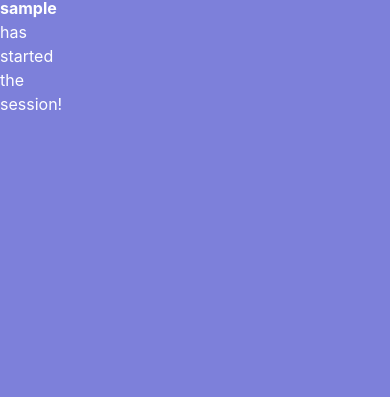
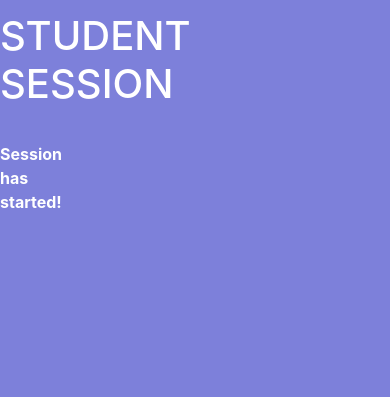
Before and after one commit to alexagomez/quick-tutor-project, a Django app: page /studentsession in a window 390 px wide. Shown: the part 447-844 px from the top of the page. Run offline with Django 3.2, Linux system fonts and the light colour scheme; a user stored in the database is signed in; tables that the repository leaves empty hold one stand-in row (values such as "Sample post"); some libraries are stand-ins or nearby versions.

Commit message:
Made tutor and student session page demos compatible with Brandie's updates

```diff
--- a/QuickTutor/models.py
+++ b/QuickTutor/models.py
@@ -21,21 +21,24 @@ class Student(models.Model):
     accepted = models.IntegerField(default=0)
 
 class StudentRequest(models.Model):
-     # form information
-     #courseName = models.OneToOneField(Course, on_delete=models.CASCADE)
-     header = models.CharField(max_length=100, default='')
-     description = models.CharField(max_length=1000, default='')
-     courseName = models.CharField(max_length=100, default='')
-     location = models.CharField(max_length=100, default='')
-     meetingDetails = models.CharField(max_length=1000, default='')
-     confusionMeter = models.IntegerField(default=0)
+    # form information
+    #courseName = models.OneToOneField(Course, on_delete=models.CASCADE)
+    header = models.CharField(max_length=100, default='')
+    description = models.CharField(max_length=1000, default='')
+    courseName = models.CharField(max_length=100, default='')
+    location = models.CharField(max_length=100, default='')
+    meetingDetails = models.CharField(max_length=1000, default='')
+    confusionMeter = models.IntegerField(default=0)
 
-     # student ID
-     studentEmail = models.CharField(max_length=100, default='')
-     studentUsername = models.CharField(max_length=10, default='')
+    # student ID
+    studentEmail = models.CharField(max_length=100, default='')
+    studentUsername = models.CharField(max_length=10, default='')
     #commenting out the below for now
-     #tutorEmail = models.CharField(max_length=100, default='')
-     #tutorUsername = models.CharField(max_length=10, default='')
+    #tutorEmail = models.CharField(max_length=100, default='')
+    #tutorUsername = models.CharField(max_length=10, default='')
+
+    # session status
+    status = models.IntegerField(default=0)     # 0=not started        1=started
 
 class Tutor(models.Model):
     email = models.CharField(max_length=100, default='', primary_key=True)
@@ -57,25 +60,6 @@ class TutorCourse(models.Model):
     course = models.CharField(max_length=100, default='')
 
 
-class StudentRequest(models.Model):
-    # form information
-    #courseName = models.OneToOneField(Course, on_delete=models.CASCADE)
-    header = models.CharField(max_length=100, default='')
-    description = models.CharField(max_length=1000, default='')
-    courseName = models.CharField(max_length=100, default='')
-    location = models.CharField(max_length=100, default='')
-    meetingDetails = models.CharField(max_length=1000, default='')
-    confusionMeter = models.IntegerField(default=0)
-
-    # student ID
-    studentEmail = models.CharField(max_length=100, default='')
-    studentUsername = models.CharField(max_length=10, default='')
-    tutorEmail = models.CharField(max_length=100, default='')
-    tutorUsername = models.CharField(max_length=10, default='')
-
-    # session status
-    status = models.IntegerField(default=0)     # 0=not started        1=started
-
 #class RequestCourse(models.Model):
  #   request = models.OneToOneField(StudentRequest, on_delete=models.CASCADE, related_name='request')
   #  course = models.CharField(max_length=100, default='')
--- a/QuickTutor/templates/QuickTutor/studentsession.html
+++ b/QuickTutor/templates/QuickTutor/studentsession.html
@@ -55,6 +55,16 @@
 
 </div>
 <p></p>
+<div class="row">
+    <div class="col-md-2"></div>
+    <div class="col-3">
+        <p style="">
+            <h1>STUDENT SESSION</h1>
+        </p>
+    </div>
+    <div class="col-md-2"></div>
+</div>
+<p></p>
 <div class="row" >
     <div class="col-md-2"></div>
     <div class="col-3">
@@ -62,7 +72,8 @@
             Waiting for <b>{{StudentRequest.tutorUsername}}</b> to start the session<span id="dots"></span>
         </p>
         <p id="begunStatus" style="display:none;">
-            <b>{{StudentRequest.tutorUsername}}</b> has started the session!
+            <!--<b>{{StudentRequest.tutorUsername}}</b> has started the session!-->
+            <b>Session has started!</b>
         </p>
     </div>
     <div class="col-md-2"></div>
@@ -88,9 +99,12 @@
                 {
                     $("#begunStatus").show();
                     $("#waitingStatus").hide();
+                    setTimeout(checkStart, 250);
                 }
                 else
                 {
+                    $("#begunStatus").hide();
+                    $("#waitingStatus").show();
                     adjustDots();
                     setTimeout(checkStart, 250);
                 }
--- a/QuickTutor/views.py
+++ b/QuickTutor/views.py
@@ -175,7 +175,8 @@ def tutorsession(request):
     currentUser = request.user
     email = currentUser.email
     currentTutor = Tutor.objects.get(email=email)
-    studentRequest = StudentRequest.objects.get(tutorUsername=currentTutor.username)
+    #studentRequest = StudentRequest.objects.get(tutorUsername=currentTutor.username)
+    studentRequest = currentTutor.request
     return render(request, "QuickTutor/tutorsession.html", {'StudentRequest': studentRequest})
 
 @login_required
@@ -191,8 +192,9 @@ def startsession(request):
     currentUser = request.user
     email = currentUser.email
     currentTutor = Tutor.objects.get(email=email)
-    studentRequest = StudentRequest.objects.get(tutorUsername=currentTutor.username)
-    studentRequest.status = 1
+    #studentRequest = StudentRequest.objects.get(tutorUsername=currentTutor.username)
+    studentRequest = currentTutor.request
+    studentRequest.status = 1 - studentRequest.status # this toggles right now, but should just be = 1 in the future
     studentRequest.save(update_fields=['status'])
     data = [{
     }]
```
Also changed, not shown: QuickTutor/templates/QuickTutor/tutorsession.html (+11 -1 lines), QuickTutor/migrations/0004_merge_20200330_1207.py (added).
